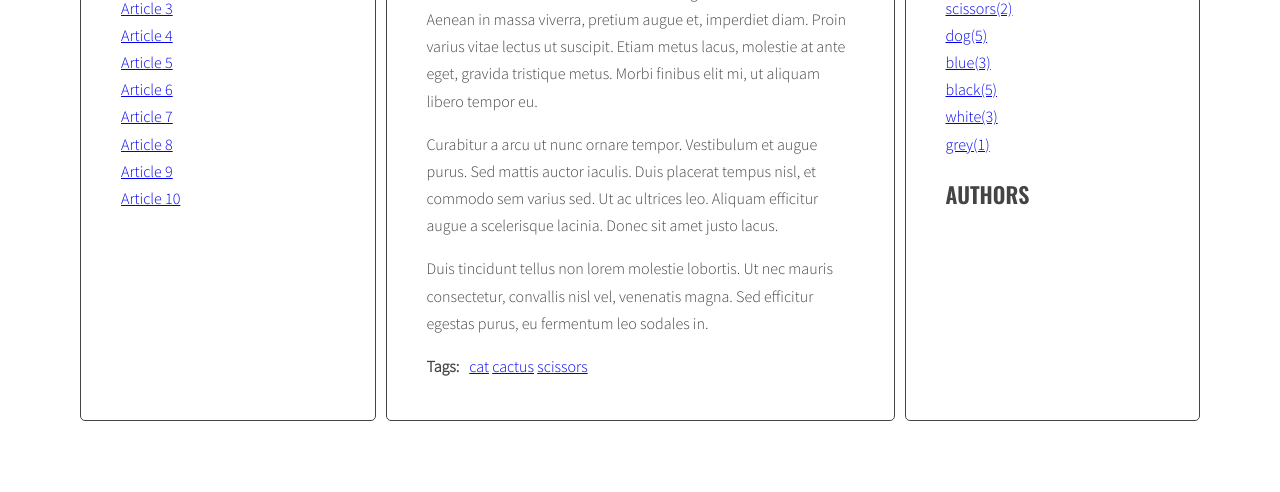
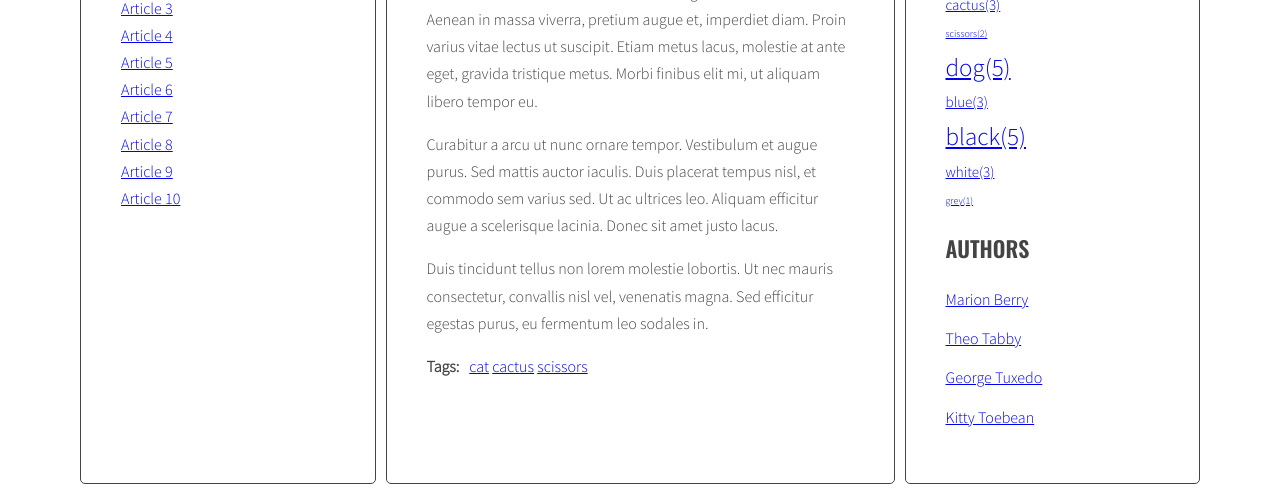
Before and after one commit to ElenaPre/blog6, a website: page index.html in a window 1280 px wide. Shown: the part 418-910 px from the top of the page. Before the commit the page ends 847 px from the top, so only its background shows below. Drawn offline with nearby package versions, Linux system fonts and the light colour scheme.

Commit message:
module 6.3

```diff
--- a/index.html
+++ b/index.html
@@ -374,26 +374,26 @@
             <ul class="list tags"></ul>
             <h2 class="section-title">Authors</h2>
             <ul class="list authors">
+              <!--  <li>
+                <a href="#">
+                  <span class="author-name">Kitty Toebean</span> -->
+                <!-- </a>
+              </li>
               <li>
                 <a href="#">
-                  <!-- <span class="author-name">Kitty Toebean</span> -->
+                  <span class="author-name">Theo Tabby</span> -->
+                <!-- </a>
+              </li>
+              <li>
+                <a href="#">
+                  <span class="author-name">George Tuxedo</span>
                 </a>
               </li>
               <li>
                 <a href="#">
-                  <!-- <span class="author-name">Theo Tabby</span> -->
-                </a>
-              </li>
-              <li>
-                <a href="#">
-                  <!-- <span class="author-name">George Tuxedo</span> -->
-                </a>
-              </li>
-              <li>
-                <a href="#">
-                  <!-- <span class="author-name">Marion Berry</span> -->
-                </a>
-              </li>
+                  <span class="author-name">Marion Berry</span> -->
+                <!-- </a>
+              </li>  -->
             </ul>
           </aside>
         </main>
--- a/js/script.js
+++ b/js/script.js
@@ -5,6 +5,7 @@ const optArticleSelector = ".post",
   optArticleTagsSelector = ".post-tags .list",
   optArticleAuthorSelector = ".post .post-author",
   optTagsListSelector = ".tags.list",
+  optAuthoListSelector=".list.authors",
   optCloudClassCount = 5,
   optCloudClassPrefix = "tag-size-";
 function titleClickHandler(event) {
@@ -65,21 +66,23 @@ function calculateTagParams(tags) {
   }
   return params;
 }
-
 function calculateTagClass(count, params) {
   const delta = params.max - params.min;
   const step = delta / optCloudClassCount;
-  let classObj = {};
+  let classObj = [];
   let result = 0;
-  for (let i = 1; i <= optCloudClassCount; i++) {
-    classObj[i] = Math.floor(params.min + step * i);
+  for (let i = 1; i <=optCloudClassCount; i++) {
+    classObj[i-1] = Math.floor(params.min + step *i);
   }
-  for (let obj in classObj) {
-    if (count <= classObj[obj] && count >= classObj[obj] - 1) {
-      result = obj;
-    }
+  for(let j=0; j<classObj.length; j++){
+  if (j==0){
+if(count<=classObj[j]){
+result=j+1;
   }
-
+} if(j>0){
+  if(count<=classObj[j] && count>classObj[j-1]){
+    result=j+1;
+  }}}
   return result;
 }
 
@@ -106,20 +109,16 @@ function generateTags() {
   let allTagsHtml = "";
   for (let tag in allTags) {
     const tagParams = calculateTagParams(allTags);
-    allTagsHtml +=
-      '<a class="tag-size-' +
+    allTagsHtml +='<li><a class="tag-size-' +
       calculateTagClass(allTags[tag], tagParams) +
-      '" href="#' +
+      '" href="#tag-' +
       tag +
       '">' +
       tag +
       "(" +
       allTags[tag] +
-      ")" +
-      "<br>";
+      ')</a></li>';
   }
-  console.log(allTagsHtml);
-
   tagList.innerHTML = allTagsHtml;
 }
 generateTags();
@@ -145,17 +144,29 @@ function addClickListenersToTags() {
   for (let tagLink of tagLinks) {
     tagLink.addEventListener("click", tagClickHandler);
   }
+  const tagsList =document.querySelectorAll(".tags.list a");
+  for(let tag of tagsList){
+    tag.addEventListener("click",tagClickHandler);}
 }
 addClickListenersToTags();
 
 function generateAuthors() {
   const articles = document.querySelectorAll(optArticleSelector);
-
+let allAuthors =[];
   for (let article of articles) {
     const authorWrapper = article.querySelector(optArticleAuthorSelector);
     const author = article.getAttribute("data-author");
     const html = '<a href="#' + author + '">' + author + "</a>";
     authorWrapper.innerHTML = html;
+    if(!allAuthors.includes(author)){
+    allAuthors.push(author);}
+  }
+
+const authorList = document.querySelector(optAuthoListSelector);
+ let authorListHtml="";
+  for(let author of allAuthors){
+    authorListHtml+='<li><a href="#' + author + '">' + author + '</a></li>';
+    authorList.innerHTML=authorListHtml;
   }
 }
 generateAuthors();
@@ -170,6 +181,7 @@ function authorClickHandler(event) {
     articleAuthor.classList.add("active");
   }
   generateTitleLinks('[data-author="' + authorName + '"]');
+
 }
 
 function addClickListenersToAuthors() {
@@ -178,5 +190,13 @@ function addClickListenersToAuthors() {
   for (let article of articles) {
     article.addEventListener("click", authorClickHandler);
   }
+  const authorsList =document.querySelectorAll(".authors.list a");
+ for(let author of authorsList){
+  author.addEventListener("click",authorClickHandler);
+ }
 }
 addClickListenersToAuthors();
+function addClickListenersToAuthorsList(){
+
+}
+addClickListenersToAuthorsList();
--- a/sass/style.scss
+++ b/sass/style.scss
@@ -123,17 +123,21 @@ body {
 }
 
 .tag-size-1 {
-  font-size: 5;
+
+  font-size: 10px;
+
 }
 .tag-size-2 {
-  font-size: 8;
+
+  font-size: 15px;
+
 }
 .tag-size-3 {
-  font-size: 10;
+  font-size: 20px;
 }
 .tag-size-4 {
-  font-size: 12;
+  font-size: 25px;
 }
 .tag-size-5 {
-  size: 15;
+  font-size: 30px;
 }
```
Also changed, not shown: css/style.css, 2 other files.
